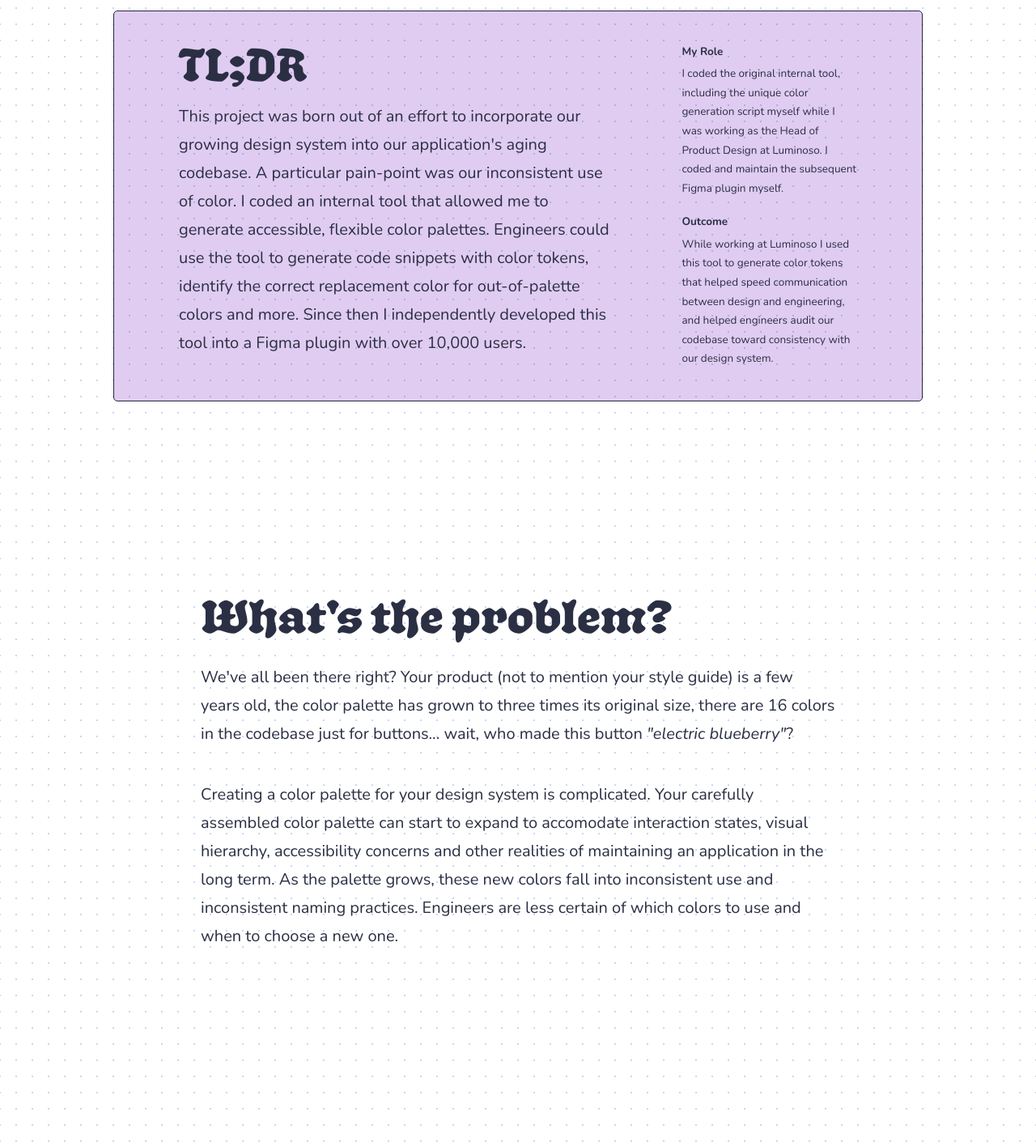
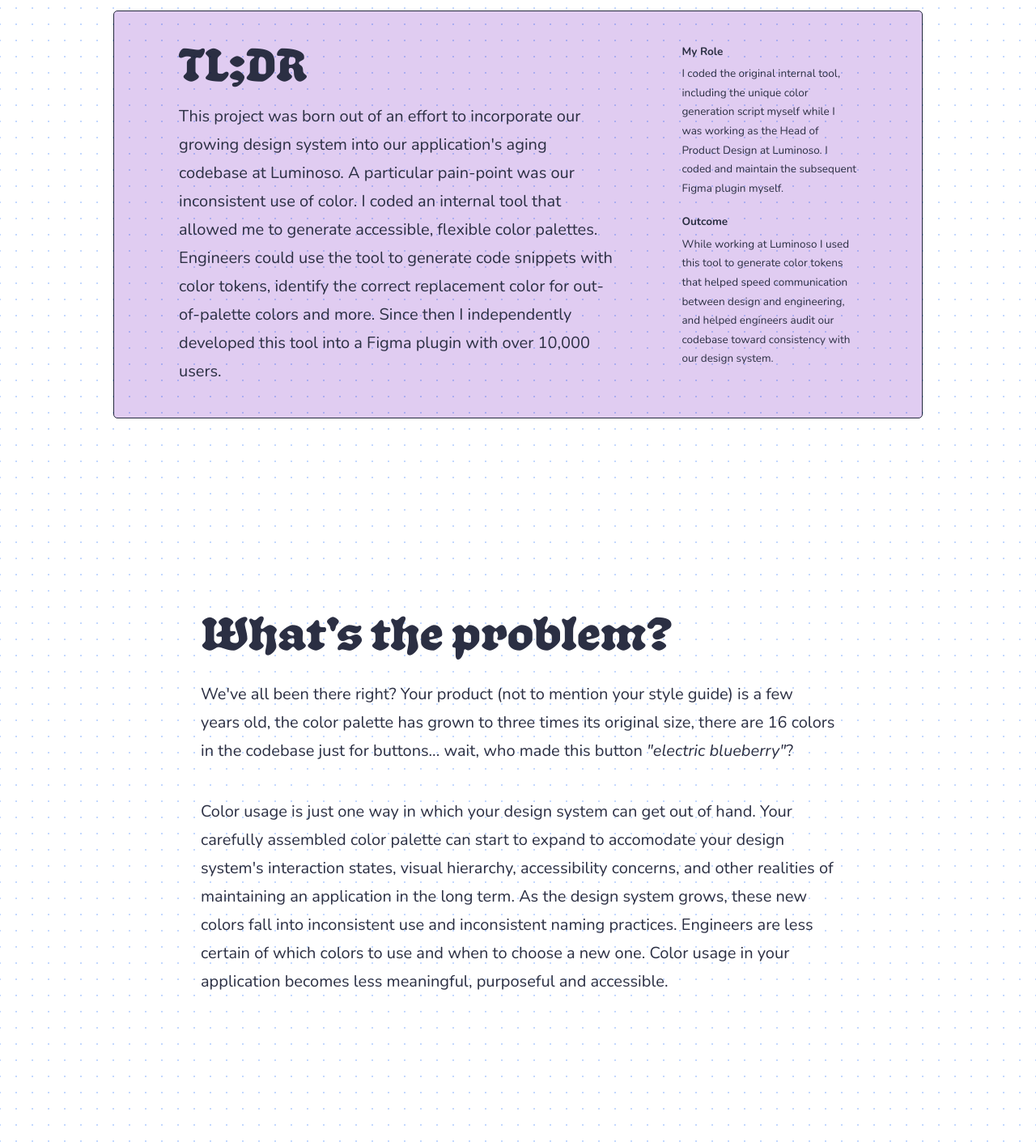
Before and after one commit to johnthedesigner/jtd, a Next.js app: page /work/colors in a window 1280 px wide. Shown: the part 900-2316 px from the top of the page at 81% size. Built offline with nearby package versions, Linux system fonts and the light colour scheme.

Commit message:
update case study copy and linked resume

```diff
--- a/components/Header.js
+++ b/components/Header.js
@@ -87,7 +87,7 @@ const Header = ({ blue }) => {
                         <li className="global-nav__item global-nav__item--desktop">
                             <NavLink
                                 title="My Resume"
-                                path="/j_livornese_resume_ws.pdf"
+                                path="/John_L_Res_202312.pdf"
                                 desktop
                             >
                                 My Résumé
@@ -164,7 +164,7 @@ const Header = ({ blue }) => {
                         <li className="mobile-nav__item">
                             <NavLink
                                 title="Contact"
-                                path="/j_livornese_resume_ws.pdf"
+                                path="/John_L_Res_202312.pdf"
                                 desktop
                             >
                                 My Résumé
--- a/pages/work/colors/index.js
+++ b/pages/work/colors/index.js
@@ -396,15 +396,16 @@ const Paletteer = () => {
                             <p className="tldr__text">
                                 This project was born out of an effort to
                                 incorporate our growing design system into our
-                                application's aging codebase. A particular
-                                pain-point was our inconsistent use of color. I
-                                coded an internal tool that allowed me to
-                                generate accessible, flexible color palettes.
-                                Engineers could use the tool to generate code
-                                snippets with color tokens, identify the correct
-                                replacement color for out-of-palette colors and
-                                more. Since then I independently developed this
-                                tool into a Figma plugin with over 10,000 users.
+                                application's aging codebase at Luminoso. A
+                                particular pain-point was our inconsistent use
+                                of color. I coded an internal tool that allowed
+                                me to generate accessible, flexible color
+                                palettes. Engineers could use the tool to
+                                generate code snippets with color tokens,
+                                identify the correct replacement color for
+                                out-of-palette colors and more. Since then I
+                                independently developed this tool into a Figma
+                                plugin with over 10,000 users.
                             </p>
                         </div>
                         <div className="tldr__aside">
@@ -443,16 +444,19 @@ const Paletteer = () => {
                                 button <em>"electric blueberry"</em>?
                             </p>
                             <p>
-                                Creating a color palette for your design system
-                                is complicated. Your carefully assembled color
-                                palette can start to expand to accomodate
-                                interaction states, visual hierarchy,
-                                accessibility concerns and other realities of
-                                maintaining an application in the long term. As
-                                the palette grows, these new colors fall into
+                                Color usage is just one way in which your design
+                                system can get out of hand. Your carefully
+                                assembled color palette can start to expand to
+                                accomodate your design system's interaction
+                                states, visual hierarchy, accessibility
+                                concerns, and other realities of maintaining an
+                                application in the long term. As the design
+                                system grows, these new colors fall into
                                 inconsistent use and inconsistent naming
                                 practices. Engineers are less certain of which
                                 colors to use and when to choose a new one.
+                                Color usage in your application becomes less
+                                meaningful, purposeful and accessible.
                             </p>
                         </div>
                     </div>
@@ -489,17 +493,18 @@ const Paletteer = () => {
                         <div className="page-section__text-container">
                             <h3>Making it easier to get started</h3>
                             <p>
-                                Our team needed help organizing the transition
-                                to our new color palette, so I deployed my
-                                palette generator internally as a web app. In
+                                Our team needed help organizing the
+                                implementation of our design system and its more
+                                deliberate color palette, so I built a set of
+                                internal tools to make things easier. In
                                 addition to generating arrays of color
-                                variations the app supported an array of
-                                features for the team. The colors could be
-                                output as JS objects or CSS variables so they
-                                could be easily incorporated into our codebase.
-                                In addition, engineers could supply a hex code
-                                or RGB value from the codebase and find out
-                                which color from the new color palette most
+                                variations there were a number of features for
+                                the engineering and design teams. The colors
+                                could be output as JS objects or CSS variables
+                                so they could be easily incorporated into our
+                                codebase. In addition, engineers could supply a
+                                hex code or RGB value from the codebase and find
+                                out which color from the new color palette most
                                 closely matched that color, significantly
                                 accellerating the clean-up color of our UI.
                             </p>
```
Also changed, not shown: pages/index.js (+4 -4 lines), 1 other file (tests, documents, lock files or other folders).
